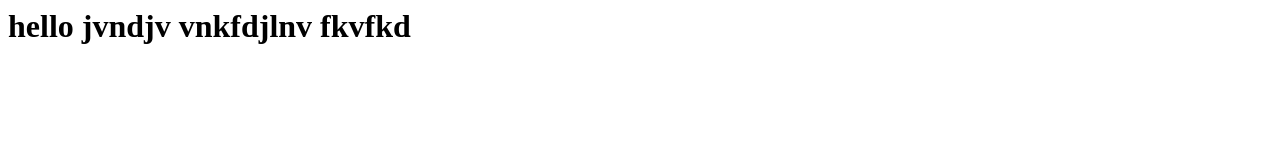
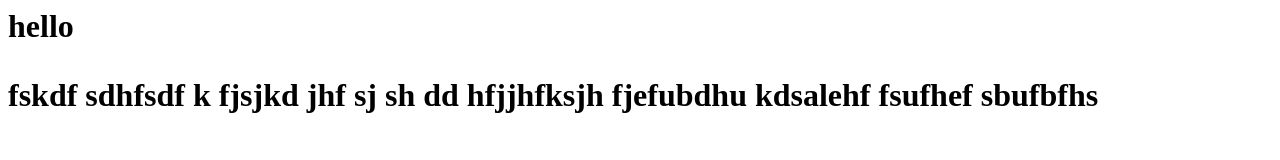
Before and after one commit to hsojitra/120597, a plain HTML site: page index.html in a window 1280 px wide. Drawn offline with Linux system fonts and the light colour scheme.

Commit message:
Update index.html

```diff
--- a/index.html
+++ b/index.html
@@ -1,10 +1,9 @@
 <html>
 <head>
-<h1>hello</hello>
+  <title>web example</title>
+  <h1>hello</hello>
 </head>
 <body>
-jvndjv
-vnkfdjlnv
-fkvfkd
+<p> fskdf sdhfsdf  k fjsjkd jhf sj sh dd hfjjhfksjh  fjefubdhu kdsalehf  fsufhef sbufbfhs</p>
 </body>
 </html>
```
